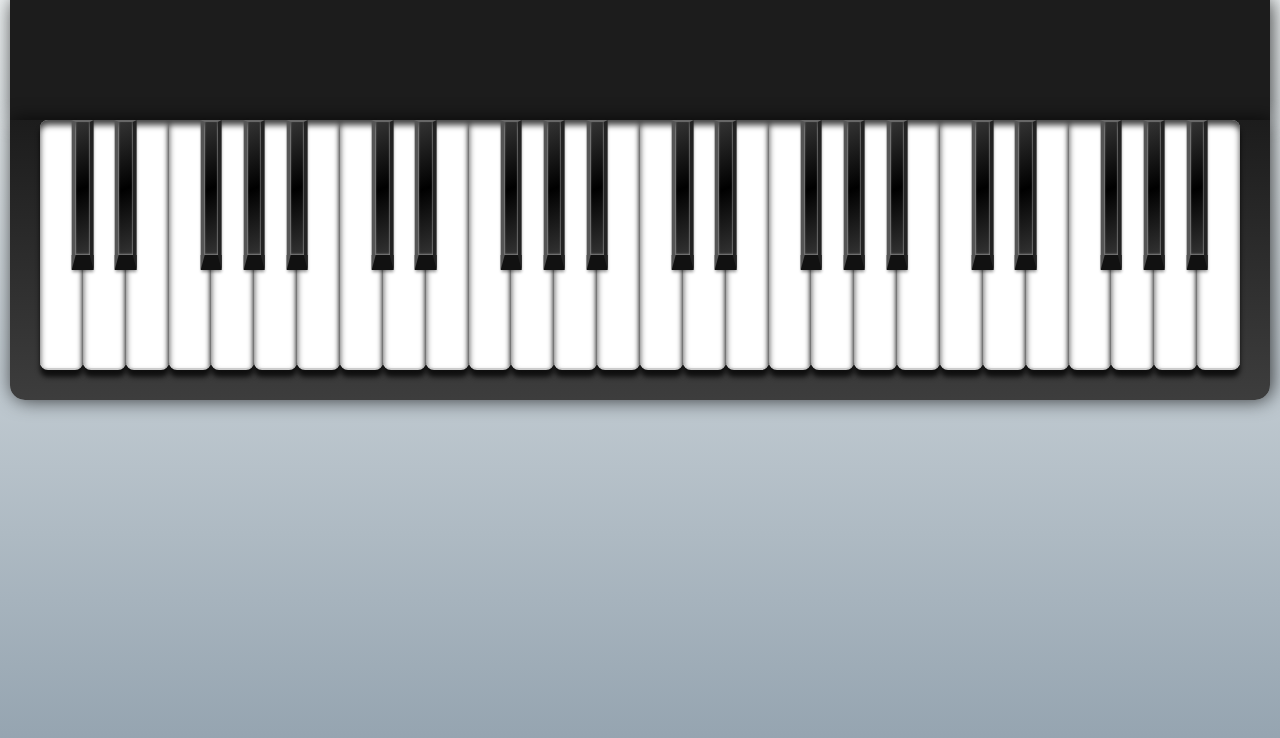
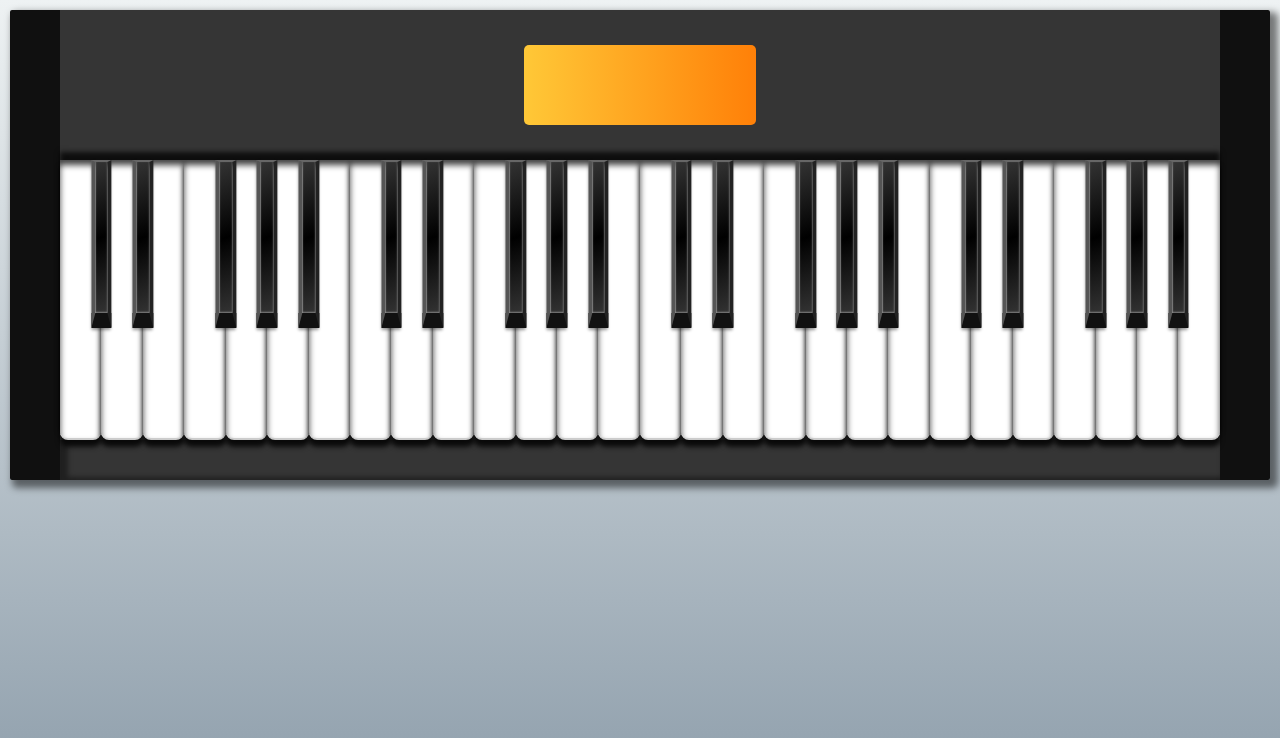
Before and after one commit to peng-hf/piano-js, a website built with webpack: page index.html in a window 1280 px wide. Built offline with nearby package versions, Linux system fonts and the light colour scheme.

Commit message:
Add dashboard

```diff
--- a/assets/styles/index.scss
+++ b/assets/styles/index.scss
@@ -14,39 +14,50 @@ html, body {
 body {
   background: #8e9eab;  /* fallback for old browsers */
   background: linear-gradient(to bottom, #eef2f3, #8e9eab); /* W3C, IE 10+/ Edge, Firefox 16+, Chrome 26+, Opera 12+, Safari 7+ */
+  padding: 10px;
 }
 
 .wrapper {
-  margin: 0 10px;
+  border-width: 0 50px;
+  border-color: $piano-border-color;;
+  border-style: solid;
+  border-radius: 2px;
+  box-shadow: 5px 5px 7px 3px rgba(0, 0 , 0, .5);
+  background: transparent;
+}
+
+.bar {
+  height: 40px;
+  background: $piano-main-color;
+  box-shadow: inset 5px 0 5px 3px rgba(0, 0, 0, .4);
 }
 
 .dashboard {
-  padding: 60px;
-  background-color: $piano-color;
-  @include piano-shadow;
+  height: 150px;
+  background-color: $piano-main-color;
+  display: flex;
+  justify-content: center;
+  align-items: center;
+
+  .screen {
+    width: 20%;
+    height: 80px;
+    background: #FF8008;  /* fallback for old browsers */
+    background: -webkit-linear-gradient(to right, #FFC837, #FF8008);  /* Chrome 10-25, Safari 5.1-6 */
+    background: linear-gradient(to right, #FFC837, #FF8008); /* W3C, IE 10+/ Edge, Firefox 16+, Chrome 26+, Opera 12+, Safari 7+ */
+    border-radius: 5px;
+  }
 }
 
 .piano {
   display: flex;
   height: 280px;
-  background: linear-gradient(to top, #3d3d3d, $piano-color);
-  padding: 0 30px 30px;
-  border-radius: 0 0 15px 15px;
-  @include piano-shadow;
+  background: $piano-main-color;
+  box-shadow: 0px -8px 5px 0px rgba(0, 0, 0, .75);
 
   .key {
     flex-grow: 1;
     position: relative;
-
-    &:first-child > .white {
-      border-top-left-radius: 8px;
-      border-left-width: 0;
-    }
-
-    &:last-child > .white {
-      border-top-right-radius: 8px;
-      border-right-width: 0;
-    }
 
     .white {
       background: #fff;
--- a/assets/styles/utils.scss
+++ b/assets/styles/utils.scss
@@ -1,5 +1,4 @@
-$piano-color: #1c1c1c;
+$piano-main-color: #353535;
+$piano-border-color: #101010;
 
-@mixin piano-shadow {
-  box-shadow: 2px 0px 19px 0px rgba(0, 0, 0, .75);
-}
+// add piano shadow
--- a/index.html
+++ b/index.html
@@ -9,8 +9,11 @@
 </head>
 <body>
   <div class="wrapper">
-    <div class="dashboard"></div>
+    <div class="dashboard">
+      <div class="screen"></div>
+    </div>
     <div id="piano" class="piano"></div>
+    <div class="bar"></div>
   </div>
   <script src="./dist/app.bundle.js"></script>
 </body>
```
